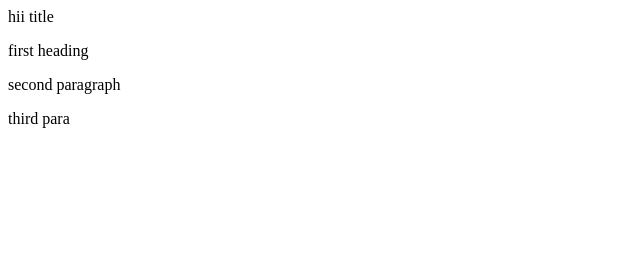
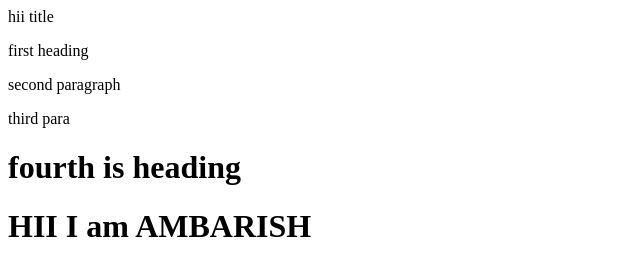
Before and after one commit to ambarish99/test-git, a website: page index.html in a window 1280 px wide. Shown: the whole page, without its empty margins (0-640 px from the left). Drawn offline with Linux system fonts and the light colour scheme.

```diff
--- a/index.html
+++ b/index.html
@@ -7,5 +7,7 @@
 <p>first heading</p>
 <p>second paragraph</p>
 third para
+<h1>fourth is heading<h1>
+HII I am AMBARISH
 </body>
 </html>
```
Also changed, not shown: package.json (added, +24 -0 lines), 2 other files.
